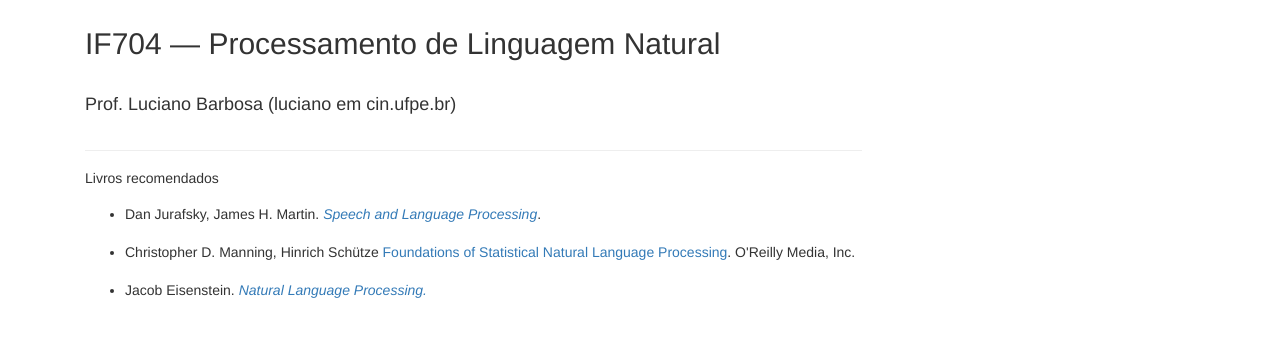
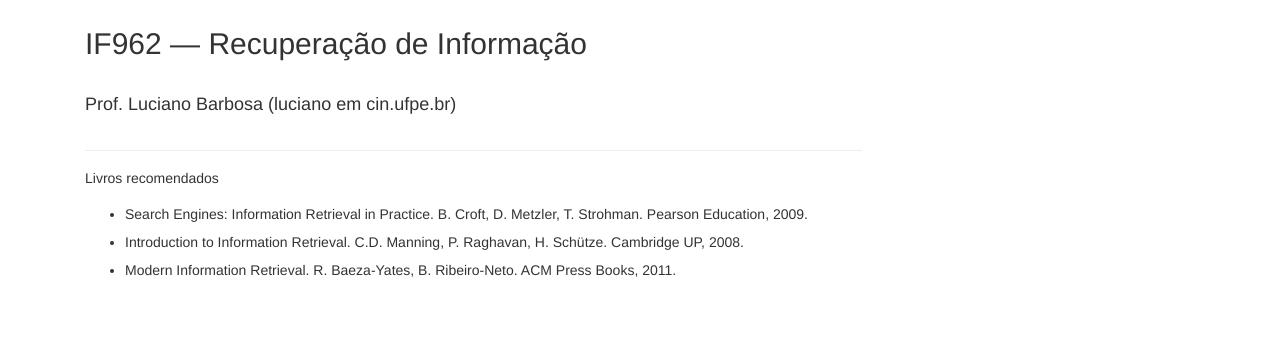
Before and after one commit to ProfLuciano/ri, a plain HTML site: page pages/refs.html in a window 1280 px wide. Shown: the part 93-430 px from the top of the page. Drawn offline with Linux system fonts and the light colour scheme.

Commit message:
Update refs.html

```diff
--- a/pages/refs.html
+++ b/pages/refs.html
@@ -6,11 +6,11 @@
     <meta charset="utf-8">
     <meta http-equiv="X-UA-Compatible" content="IE=edge">
     <meta name="viewport" content="width=device-width, initial-scale=1">
-    <meta name="description" content="Página do curso de Processamento de Linguagem\
-    Natural do Centro de Informática da Universidade Federal de Pernambuco.">
+    <meta name="description" content="Página do curso de Recuperação de Informação\
+    do Centro de Informática da Universidade Federal de Pernambuco.">
     <meta name="author" content="Luciano Barbosa">
 
-    <title>IF704 &mdash; CIn/UFPE</title>
+    <title>IF962 &mdash; CIn/UFPE</title>
 
     <!-- Bootstrap Core CSS -->
     <link href="../css/bootstrap.min.css" rel="stylesheet">
@@ -61,7 +61,7 @@
                         <a href="slides.html">Slides</a>
                     </li>
                     <li>
-                        <a href="https://github.com/ProfLuciano/pln">GitHub</a>
+                        <a href="https://github.com/ProfLuciano/ri">GitHub</a>
                     </li>
                 </ul>
             </div>
@@ -74,7 +74,7 @@
     <div class="container">
     	<div class="row">
     		<div class="col-lg-12">
-		        <h2>IF704 &mdash; Processamento de Linguagem Natural</h2>
+		        <h2>IF962 &mdash; Recuperação de Informação</h2>
 		    </div>
         </div>
     </div>
@@ -86,9 +86,9 @@
 
                 <h5> Livros recomendados </h5>
 		    <ul class="conteudo-programatico">
-			    <li>Dan Jurafsky, James H. Martin. <a href="https://web.stanford.edu/~jurafsky/slp3/"><em>Speech and Language Processing</em></a>.</p></li>
-			    <li>Christopher D. Manning, Hinrich Schütze <a href="https://nlp.stanford.edu/fsnlp/">Foundations of Statistical Natural Language Processing</em></a>. O'Reilly Media, Inc.</p></li>
-			    <li><p>Jacob Eisenstein. <a href="https://github.com/jacobeisenstein/gt-nlp-class/blob/master/notes/eisenstein-nlp-notes.pdf"><em>Natural Language Processing.</p></li>
+			    <li>Search Engines: Information Retrieval in Practice. B. Croft, D. Metzler, T. Strohman. Pearson Education, 2009.</li>
+			    <li>Introduction to Information Retrieval. C.D. Manning, P. Raghavan, H. Schütze. Cambridge UP, 2008.</li>
+			    <li>Modern Information Retrieval. R. Baeza-Yates, B. Ribeiro-Neto. ACM Press Books, 2011.</li>
 		    </ul>
 
            </div>
```
